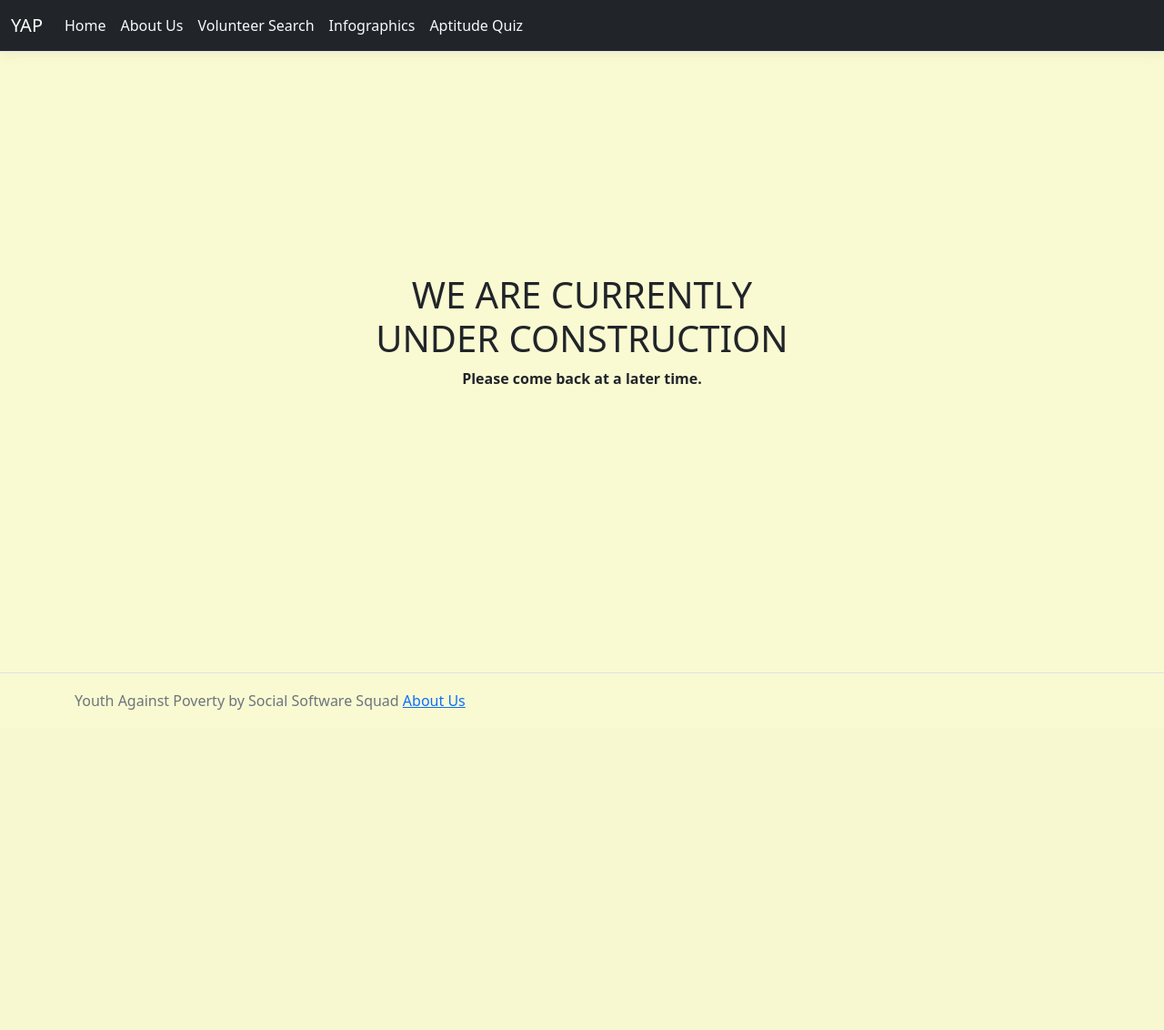
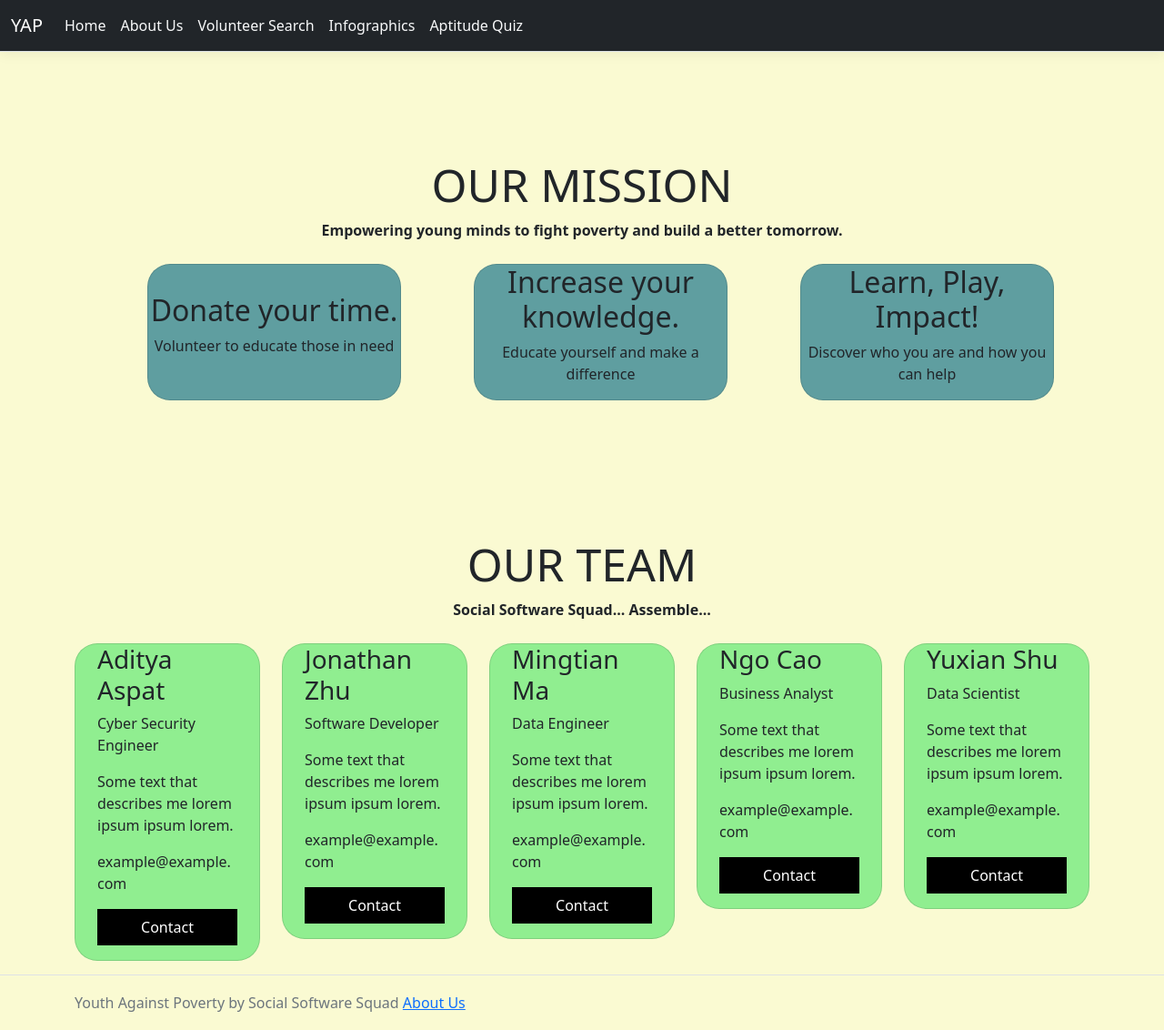
Before and after one commit to jhzhu3/IndustryExperienceMain, an ASP.NET Core app: page /Home/About in a window 1280 px wide. Shown: the whole page at 91% size. Before the commit the page ends 780 px from the top, so only its background shows below. Run offline with ASP.NET Core 8, Linux system fonts and the light colour scheme; style sheets or scripts are compiled from the project's sources.

Commit message:
[Jonathan][Added UI changes for home page + About Page]

```diff
--- a/IndustryExperienceMain/Views/Home/About.cshtml
+++ b/IndustryExperienceMain/Views/Home/About.cshtml
@@ -3,7 +3,7 @@
     ViewData["Title"] = "About";
 }
 
-<div class="text-center" id="about">
+@*<div class="text-center" id="about">
     <h1>WE ARE CURRENTLY UNDER CONSTRUCTION</h1>
     <p><strong>Please come back at a later time.</strong></p>
 </div>
@@ -19,4 +19,141 @@
         width: 500px;
         height: 200px;
     }
+</style>*@
+<div id="one">
+    <div class="text-center" style="padding-top: 100px">
+        <h1>OUR MISSION</h1>
+        <b>Empowering young minds to fight poverty and build a better tomorrow.</b>
+    </div>
+
+    <div class="card" id="mission">
+        <h2>Donate your time.</h2>
+        <p>Volunteer to educate those in need</p>
+    </div>
+
+    <div class="card" id="mission">
+        <h2>Increase your knowledge.</h2>
+        <p>Educate yourself and make a difference</p>
+    </div>
+
+    <div class="card" id="mission">
+        <h2>Learn, Play, Impact!</h2>
+        <p>Discover who you are and how you can help</p>
+    </div>
+</div>
+
+<div id="two">
+    <div class="text-center" id="team" style="clear: both; padding-top: 100px;">
+        <h1>OUR TEAM</h1>
+        <b>Social Software Squad... Assemble...</b>
+    </div>
+
+    <div class="row">
+        <div class="column">
+            <div class="card">
+                <div class="container">
+                    <h3>Aditya Aspat</h3>
+                    <p class="title">Cyber Security Engineer</p>
+                    <p>Some text that describes me lorem ipsum ipsum lorem.</p>
+                    <p>example@example.com</p>
+                    <p><button class="button">Contact</button></p>
+                </div>
+            </div>
+        </div>
+
+        <div class="column">
+            <div class="card">
+                <div class="container">
+                    <h3>Jonathan Zhu</h3>
+                    <p class="title">Software Developer</p>
+                    <p>Some text that describes me lorem ipsum ipsum lorem.</p>
+                    <p>example@example.com</p>
+                    <p><button class="button">Contact</button></p>
+                </div>
+            </div>
+        </div>
+
+        <div class="column">
+            <div class="card">
+                <div class="container">
+                    <h3>Mingtian Ma</h3>
+                    <p class="title">Data Engineer</p>
+                    <p>Some text that describes me lorem ipsum ipsum lorem.</p>
+                    <p>example@example.com</p>
+                    <p><button class="button">Contact</button></p>
+                </div>
+            </div>
+        </div>
+
+        <div class="column">
+            <div class="card">
+                <div class="container">
+                    <h3>Ngo Cao</h3>
+                    <p class="title">Business Analyst</p>
+                    <p>Some text that describes me lorem ipsum ipsum lorem.</p>
+                    <p>example@example.com</p>
+                    <p><button class="button">Contact</button></p>
+                </div>
+            </div>
+        </div>
+
+        <div class="column">
+            <div class="card">
+                <div class="container">
+                    <h3>Yuxian Shu</h3>
+                    <p class="title">Data Scientist</p>
+                    <p>Some text that describes me lorem ipsum ipsum lorem.</p>
+                    <p>example@example.com</p>
+                    <p><button class="button">Contact</button></p>
+                </div>
+            </div>
+        </div>
+    </div>
+</div>
+
+
+
+<style>
+    #mission{
+        text-align: center;
+        justify-content: center;
+        width: 25%;
+        height: 150px;
+        margin-left: 80px;
+        margin-right: auto;
+        float:left;
+        margin-bottom: 50px;
+        margin-top: 25px;
+        background-color: cadetblue;
+    }
+    #team {
+        margin-top: 100px;
+
+    }
+    .column {
+        width: 20%;
+        float: left;
+        padding-top: 25px;
+    }
+
+    .card {
+        background-color: lightgreen;
+        border-radius: 25px;
+    }
+
+    .button {
+        border: none;
+        outline: 0;
+        display: inline-block;
+        padding: 8px;
+        color: white;
+        background-color: #000;
+        text-align: center;
+        cursor: pointer;
+        width: 100%;
+    }
+
+    h1 {
+        font-size: 50px
+    }
 </style>
--- a/IndustryExperienceMain/Views/Home/Index.cshtml
+++ b/IndustryExperienceMain/Views/Home/Index.cshtml
@@ -84,6 +84,11 @@
             border-radius: 25px;
         }
 
+        .card:hover {
+                box-shadow: 0 8px 16px 0 rgba(0,0,0,0.2);
+        }
+
+
         #paragraph {
             padding-top: 30px;
             font-size: 20px;
```
